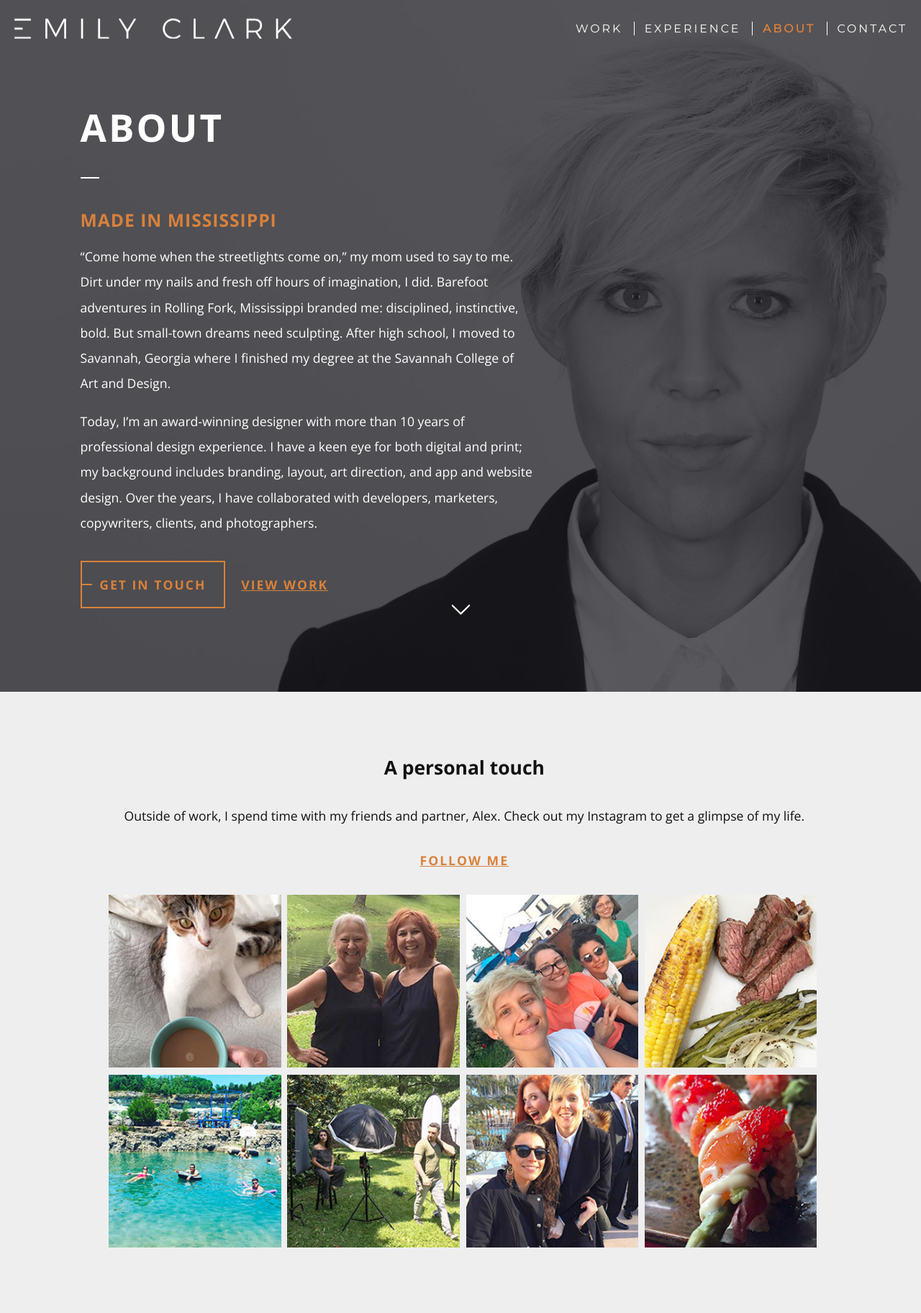
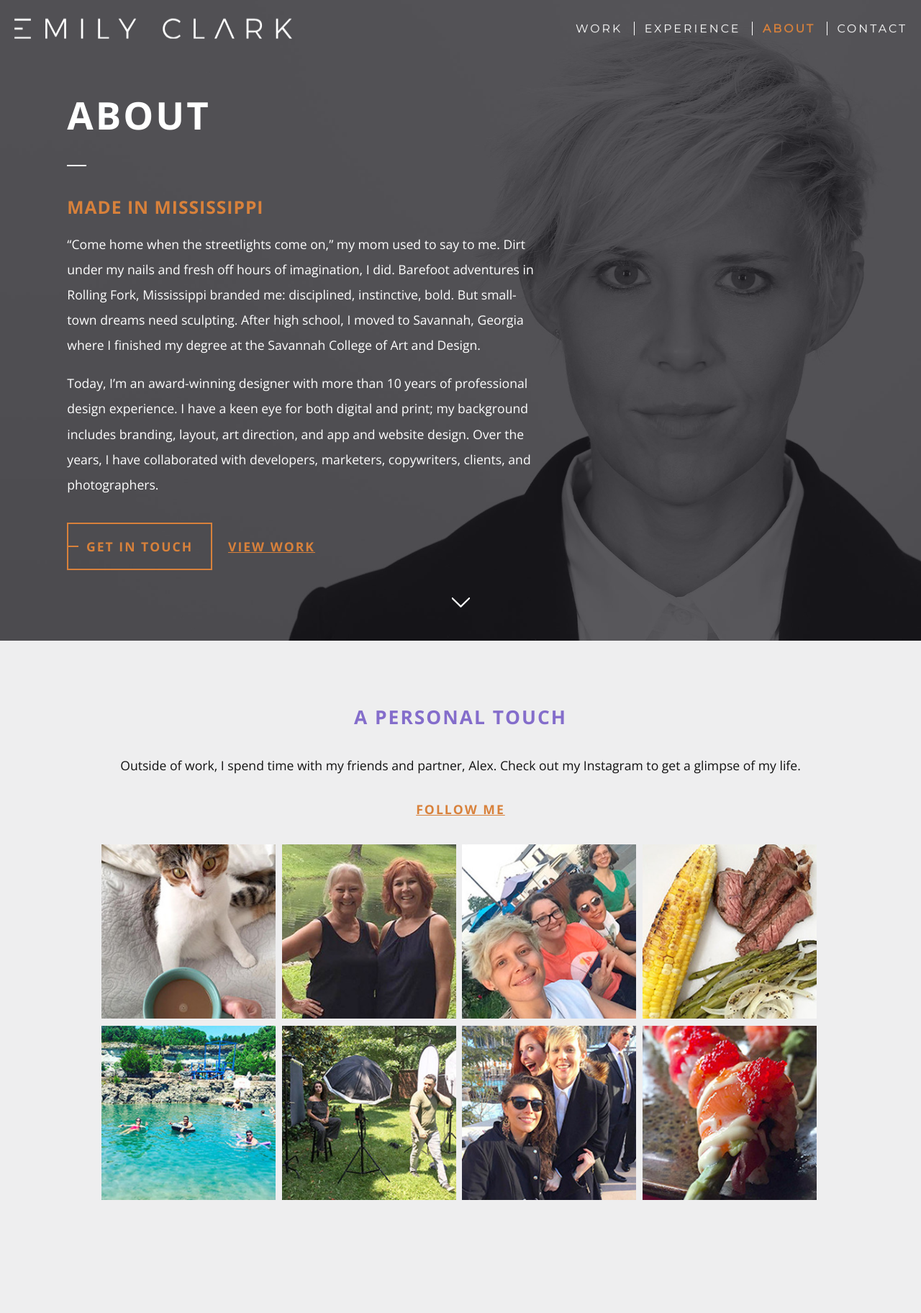
Before and after one commit to EmilyBlaineClark/emilyblaineclark.github.io, a Jekyll site: the page built from about.html, in a window 1280 px wide. Shown: the whole page at 72% size. Built offline with Jekyll 4.4.1, drawn with Linux system fonts in a browser that asks for light colours; nearby versions of some CDN libraries; after the commit the page ends 1748 px from its top, so only the background shows below that.

Commit message:
revisions

```diff
--- a/_sass/_general.scss
+++ b/_sass/_general.scss
@@ -139,7 +139,7 @@
   font-family: $opensans;
   font-weight: normal;
   color: $white;
-  padding: 2em;
+  padding: 1em;
 
   p{
     margin-bottom: 2em;
@@ -155,6 +155,7 @@
 .flex{
   position: relative;
   z-index: 10;
+  width: 100%;
 }
 
 hr{
--- a/_sass/_page.scss
+++ b/_sass/_page.scss
@@ -19,10 +19,10 @@
   }
 }
 
-.contact-bg-images{
+.page__contact-html{
   &:after{
     content: "";
-    position: fixed;
+    position: absolute;
     top: 0;
     bottom: 0;
     left: 0;
@@ -238,7 +238,7 @@
   &:after{
     content: "";
     background: url('/images/svgs/scroll-down-arrow.svg') no-repeat;
-    position: fixed;
+    position: absolute;
     bottom: 2em;
     left: 50%;
     transform: translateX(-50%);
@@ -450,7 +450,9 @@
 
 .personal-touch{
   text-align: center;
-  h3{
+  padding: 0;
+
+  h2{
     color: $purple-light;
     text-transform: uppercase;
     letter-spacing: 2px;
@@ -467,7 +469,7 @@
 }
 
 .instagram-images img{
-  width: 48%;
+  width: 46%;
   margin-right: 4px;
   margin-bottom: 4px;
   display: inline-block;
@@ -504,7 +506,7 @@
   }
 
   .upper-half{
-    padding: 2em
+    padding: 1em
   }
 
   .bg-image{
@@ -514,12 +516,12 @@
     -ms-filter: blur(7px);
     -o-filter: blur(7px);
     transform: scale(1.1);
-
   }
 }
 
 .contact-content{
   max-width: 900px;
+  width: 100%;
   margin: 0 auto;
 }
 
@@ -543,7 +545,7 @@
     border-radius: 0;
     color: $white;
     font-weight: 100;
-    font-family: $montserrat;
+    font-family: $opensans;
     letter-spacing: 1px;
 
     &:focus{
@@ -586,6 +588,8 @@
 
 .page-content ~ .page-content{
   margin-top: 0;
+  padding-top: 0;
+  padding: 0;
 
   @media($bp-desktop){
     margin-top: 4em;
--- a/contact.html
+++ b/contact.html
@@ -5,9 +5,9 @@
 
 <div class="upper-half">
   <div class="contact-bg-images contact-bgs">
-    <img class="bg-image scale" src="/images/bg-images/home-768.jpg" srcset="/images/bg-images/home-768.jpg 700w, /images/bg-images/home-1024.jpg 900w, /images/bg-images/home-2000.jpg 1100w">
+    <img class="bg-image" data-scale="fill" data-align="center" src="/images/bg-images/home-768.jpg" srcset="/images/bg-images/home-768.jpg 700w, /images/bg-images/home-1024.jpg 900w, /images/bg-images/home-2000.jpg 1100w">
   </div>
-  <div class="flex one two-1000 contact-content">
+  <div class="contact-content">
     <div class="page-content">
       <h1 class="page-title">Contact</h1>
       <p>Send a message to get in touch.</p>
--- a/js/scripts.js
+++ b/js/scripts.js
@@ -1,8 +1,15 @@
 (function($){
+  $('.contact-bg-images .bg-image').imageScale({
+    rescaleOnResize: true,
+    align: 'center',
+    parent: jQuery('.page__contact-html')
+  });
+
   $("img.scale").imageScale({
     rescaleOnResize: true,
     align: 'center'
   });
+
 })(jQuery);
 
 (function($){
```
